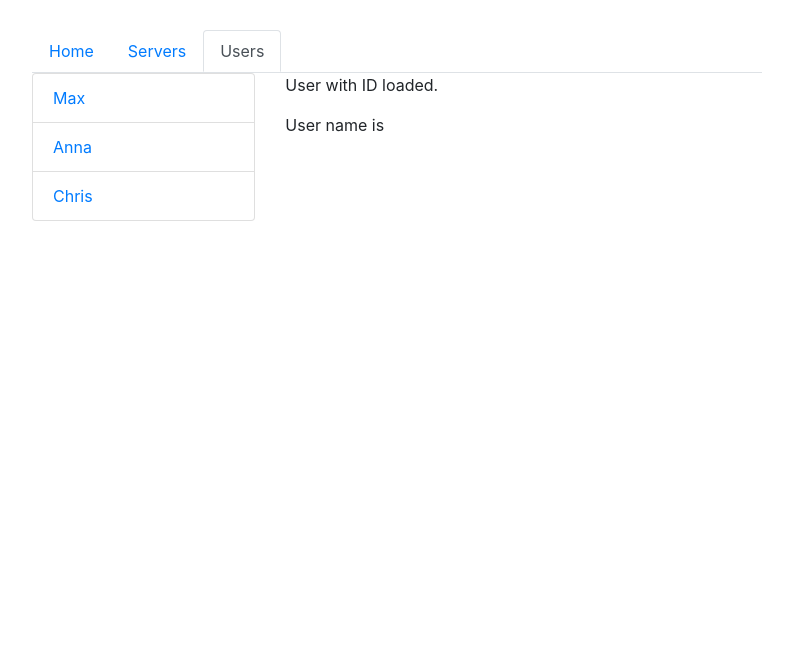
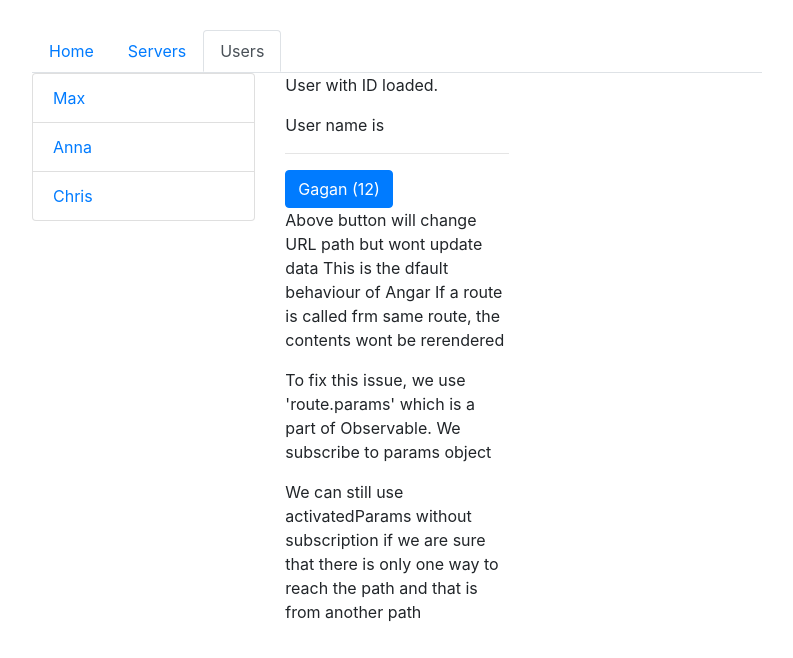
Before and after one commit to Gagandeep39/angular-routing-authguard-ex1, an Angular app: page /users in a window 1280 px wide. Shown: the top 658 px of the page, without its empty margins (53-846 px from the left). Built offline with nearby package versions, Linux system fonts and the light colour scheme.

Commit message:
Added a method to reach path from within path Used subscription() for params

```diff
--- a/src/app/users/user/user.component.html
+++ b/src/app/users/user/user.component.html
@@ -1,2 +1,20 @@
 <p>User with ID {{user.id}} loaded.</p>
 <p>User name is {{user.name}}</p>
+
+<hr>
+
+<button class="btn btn-primary" (click)="reloadData()">Gagan (12)</button>
+
+<p>
+    Above button will change URL path but wont update data
+    This is the dfault behaviour of Angar
+    If a route is called frm same route, the contents wont be rerendered
+</p>
+<p>
+    To fix this issue, we use 'route.params' which is a part of Observable.
+    We subscribe to params object
+</p>
+<p>
+    We can still use activatedParams without subscription if we are sure that there is only one
+    way to reach the path and that is from another path
+</p>
--- a/src/app/users/user/user.component.ts
+++ b/src/app/users/user/user.component.ts
@@ -1,5 +1,5 @@
 import { Component, OnInit } from '@angular/core';
-import { ActivatedRoute } from '@angular/router';
+import { ActivatedRoute, Router, Params } from '@angular/router';
 
 @Component({
   selector: 'app-user',
@@ -9,13 +9,26 @@ import { ActivatedRoute } from '@angular/router';
 export class UserComponent implements OnInit {
   user: {id: number, name: string};
 
-  constructor(private route: ActivatedRoute) { }
+  constructor(private route: ActivatedRoute, private router: Router) { }
 
   ngOnInit() {
     this.user = {
       id: this.route.snapshot.params['id'],
       name: this.route.snapshot.params['name']
     }
+
+    // Asynchrnous fetches parameter
+    // Works ven when same componetn(path) is called from within
+    this.route.params.subscribe((data: Params)=>{
+      this.user = {
+        id: data['id'],
+        name: data['name']
+      }
+    })
+  }
+
+  reloadData(){
+    this.router.navigate(['users', 12, 'Gagan'])
   }
 
 }
```
